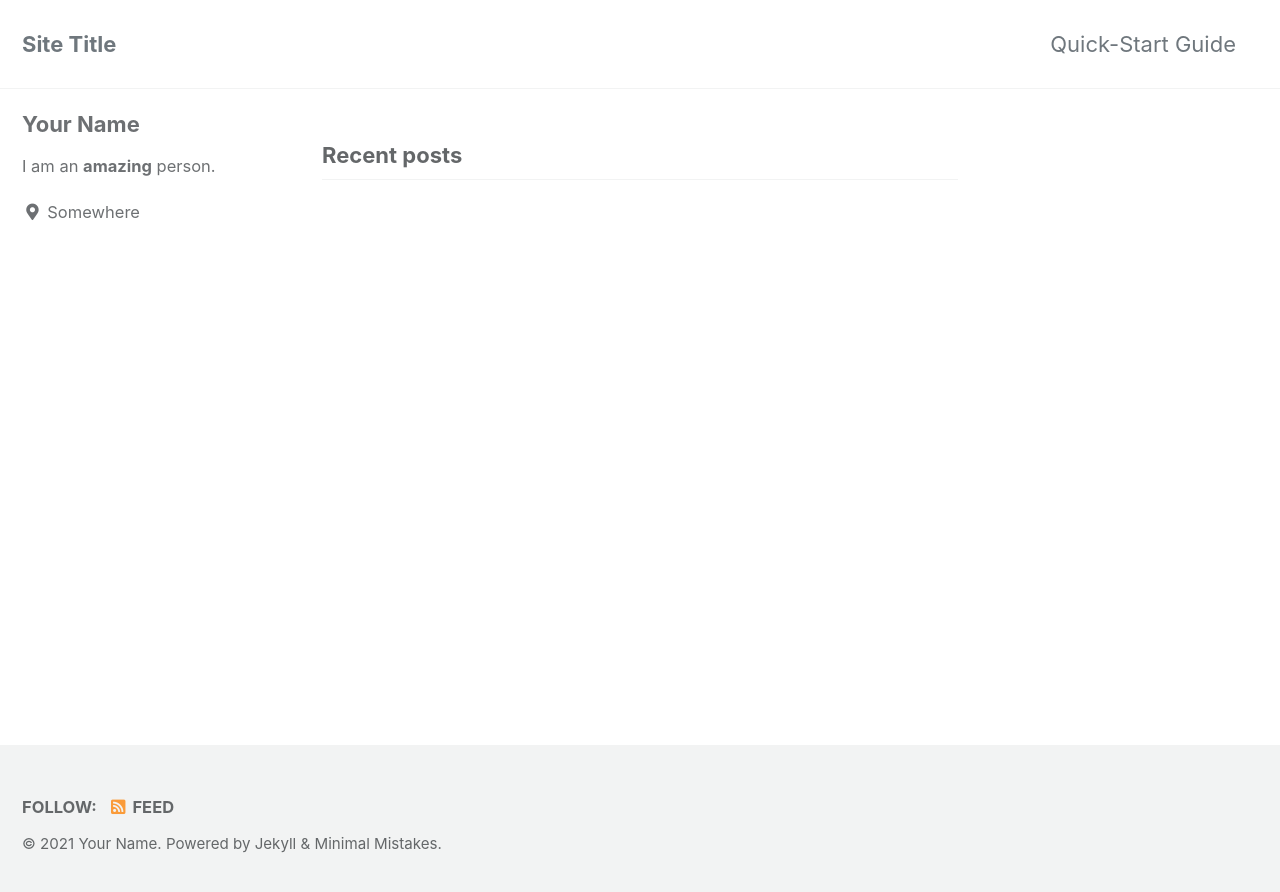
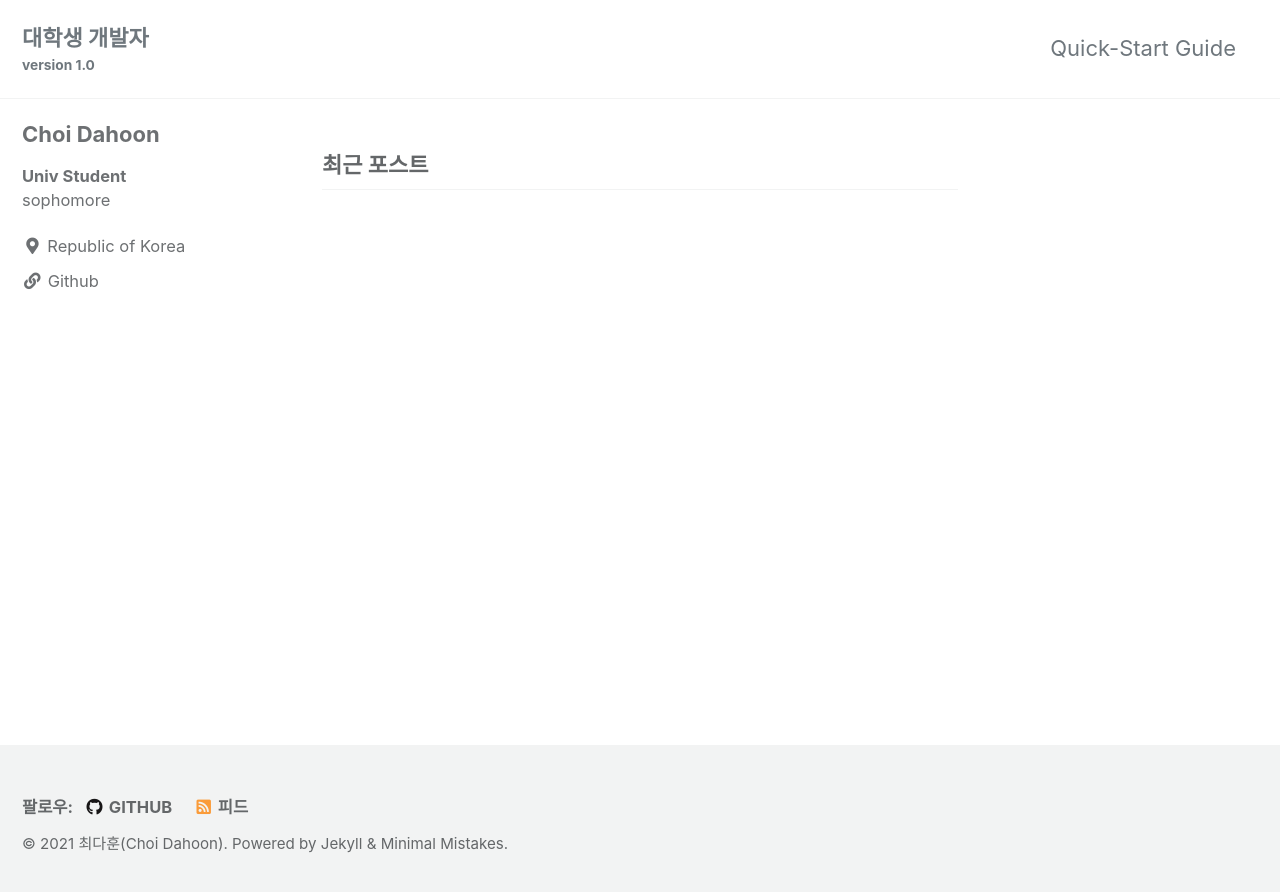
Before and after one commit to bluetifulc/bluetifulc.github.io, a Jekyll site: the page built from index.html, in a window 1280 px wide. Shown: the top 892 px of the page. Built offline with Jekyll 4.4.1, drawn with Linux system fonts in a browser that asks for light colours; cached includes are drawn as plain includes; the list of posts is cut into pages by our own code.

Commit message:
edit config

```diff
--- a/_config.yml
+++ b/_config.yml
@@ -15,18 +15,18 @@
 minimal_mistakes_skin    : "default" # "air", "aqua", "contrast", "dark", "dirt", "neon", "mint", "plum", "sunrise"
 
 # Site Settings
-locale                   : "en-US"
-title                    : "Site Title"
+locale                   : "ko-KR"
+title                    : "BluetifulC"
 title_separator          : "-"
-subtitle                 : # site tagline that appears below site title in masthead
-name                     : "Your Name"
-description              : "An amazing website."
-url                      : # the base hostname & protocol for your site e.g. "https://mmistakes.github.io"
+subtitle                 : "version 1.0"# site tagline that appears below site title in masthead
+name                     : "최다훈(Choi Dahoon)"
+description              : "Dev Blog"
+url                      : "https://bluetifulc.github.io" # the base hostname & protocol for your site e.g. "https://mmistakes.github.io"
 baseurl                  : # the subpath of your site, e.g. "/blog"
-repository               : # GitHub username/repo-name e.g. "mmistakes/minimal-mistakes"
+repository               : "https://github.com/bluetifulc/bluetifulc.github.io"# GitHub username/repo-name e.g. "mmistakes/minimal-mistakes"
 teaser                   : # path of fallback teaser image, e.g. "/assets/images/500x300.png"
 logo                     : # path of logo image to display in the masthead, e.g. "/assets/images/88x88.png"
-masthead_title           : # overrides the website title displayed in the masthead, use " " for no title
+masthead_title           : "대학생 개발자"# overrides the website title displayed in the masthead, use " " for no title
 # breadcrumbs            : false # true, false (default)
 words_per_minute         : 200
 comments:
@@ -101,30 +101,30 @@ analytics:
 
 # Site Author
 author:
-  name             : "Your Name"
+  name             : "Choi Dahoon"
   avatar           : # path of avatar image, e.g. "/assets/images/bio-photo.jpg"
-  bio              : "I am an **amazing** person."
-  location         : "Somewhere"
+  bio              : "**Univ Student**<br>sophomore"
+  location         : "Republic of Korea"
   email            :
   links:
     - label: "Email"
       icon: "fas fa-fw fa-envelope-square"
       # url: "mailto:your.name@email.com"
-    - label: "Website"
+    - label: "Github"
       icon: "fas fa-fw fa-link"
-      # url: "https://your-website.com"
-    - label: "Twitter"
-      icon: "fab fa-fw fa-twitter-square"
-      # url: "https://twitter.com/"
-    - label: "Facebook"
-      icon: "fab fa-fw fa-facebook-square"
-      # url: "https://facebook.com/"
-    - label: "GitHub"
-      icon: "fab fa-fw fa-github"
-      # url: "https://github.com/"
-    - label: "Instagram"
-      icon: "fab fa-fw fa-instagram"
-      # url: "https://instagram.com/"
+      url: "https://github.com/bluetifulc"
+    # - label: "Twitter"
+    #   icon: "fab fa-fw fa-twitter-square"
+    #   # url: "https://twitter.com/"
+    # - label: "Facebook"
+    #   icon: "fab fa-fw fa-facebook-square"
+    #   # url: "https://facebook.com/"
+    # - label: "GitHub"
+    #   icon: "fab fa-fw fa-github"
+    #   # url: "https://github.com/"
+    # - label: "Instagram"
+    #   icon: "fab fa-fw fa-instagram"
+    #   # url: "https://instagram.com/"
 
 # Site Footer
 footer:
@@ -137,16 +137,16 @@ footer:
       # url:
     - label: "GitHub"
       icon: "fab fa-fw fa-github"
-      # url:
-    - label: "GitLab"
-      icon: "fab fa-fw fa-gitlab"
-      # url:
-    - label: "Bitbucket"
-      icon: "fab fa-fw fa-bitbucket"
-      # url:
-    - label: "Instagram"
-      icon: "fab fa-fw fa-instagram"
-      # url:
+      url: "https://github.com/bluetifulc"
+    # - label: "GitLab"
+    #   icon: "fab fa-fw fa-gitlab"
+    #   # url:
+    # - label: "Bitbucket"
+    #   icon: "fab fa-fw fa-bitbucket"
+    #   # url:
+    # - label: "Instagram"
+    #   icon: "fab fa-fw fa-instagram"
+    #   # url:
 
 
 # Reading Files
@@ -215,7 +215,7 @@ sass:
 
 # Outputting
 permalink: /:categories/:title/
-paginate: 5 # amount of posts to show
+paginate: 15 # amount of posts to show
 paginate_path: /page:num/
 timezone: # https://en.wikipedia.org/wiki/List_of_tz_database_time_zones
 
@@ -287,3 +287,10 @@ defaults:
       comments: # true
       share: true
       related: true
+  # _pages
+  - scope:
+      path: "_pages"
+      type: pages
+    values:
+      layout: single
+      author_profile: true
```
Also changed, not shown: Gemfile (+8 -1 lines).
